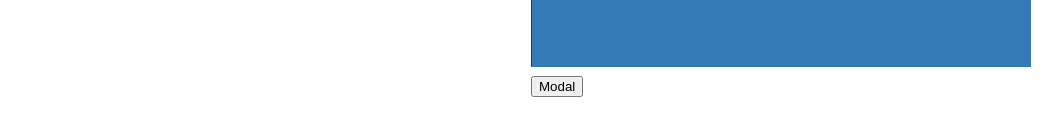
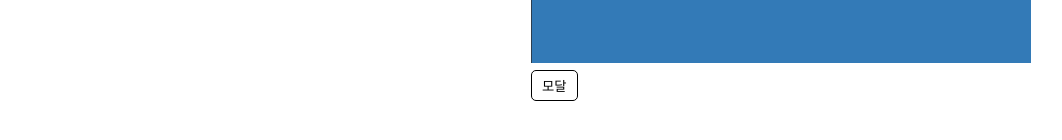
Before and after one commit to hyeon9782/vue-dashboard-legacy, a Vue app: page / in a window 1280 px wide. Shown: the part 468-608 px from the top of the page, without its empty margins (109-1171 px from the left). Built offline with nearby package versions, Linux system fonts and the light colour scheme; what vue3-apexcharts would draw is missing.

Commit message:
feat: Button 컴포넌트 구현

```diff
--- /dev/null
+++ b/src/components/common/Button/Button.vue
@@ -0,0 +1,25 @@
+<template lang="">
+  <button class="button" @click="onClick">
+    <slot></slot>
+  </button>
+</template>
+<script lang="ts">
+import { defineComponent } from 'vue'
+export default defineComponent({
+  name: 'Button',
+  props: {
+    onClick: {
+      type: Function,
+      default: () => {}
+    }
+  }
+})
+</script>
+<style scoped>
+.button {
+  border: 1px solid black;
+  background-color: white;
+  border-radius: 5px;
+  padding: 5px 10px;
+}
+</style>
--- a/src/views/HomeView.vue
+++ b/src/views/HomeView.vue
@@ -3,7 +3,8 @@ import DonutChart from '../components/chart/apex-chart/DonutChart.vue'
 import BarChart from '../components/chart/chart-js/BarChart.vue'
 import AreaChart from '../components/chart/d3-js/AreaChart.vue'
 import LineChart from '../components/chart/high-chart/LineChart.vue'
-import Modal from '../components/common/Modal.vue'
+import Button from '../components/common/Button/Button.vue'
+import Modal from '../components/common/Modal/Modal.vue'
 import { defineComponent } from 'vue'
 export default defineComponent({
   name: 'HomeView',
@@ -12,7 +13,8 @@ export default defineComponent({
     LineChart,
     DonutChart,
     AreaChart,
-    Modal
+    Modal,
+    Button
   },
   data() {
     return {
@@ -39,7 +41,8 @@ export default defineComponent({
   <main>
     <DonutChart />
     <AreaChart :data="data" />
-    <button @click="openModal">Modal</button>
+    <Button :onClick="openModal">모달</Button>
+
     <Modal :show="show" :closeModal="closeModal">
       <div>모달</div>
     </Modal>
```
Also changed, not shown: src/components/common/Modal/Modal.vue (renamed from src/components/common/Modal.vue).
